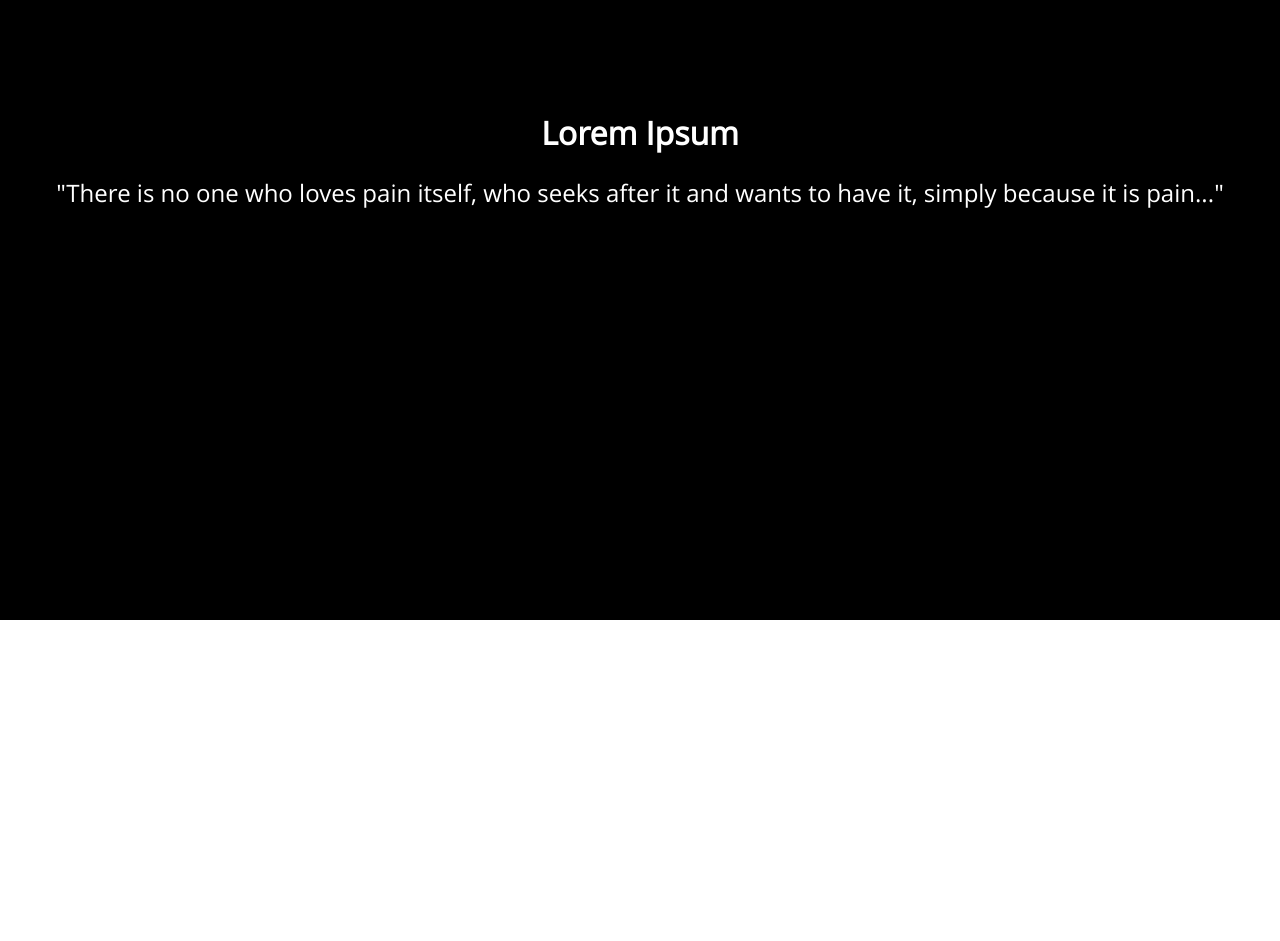
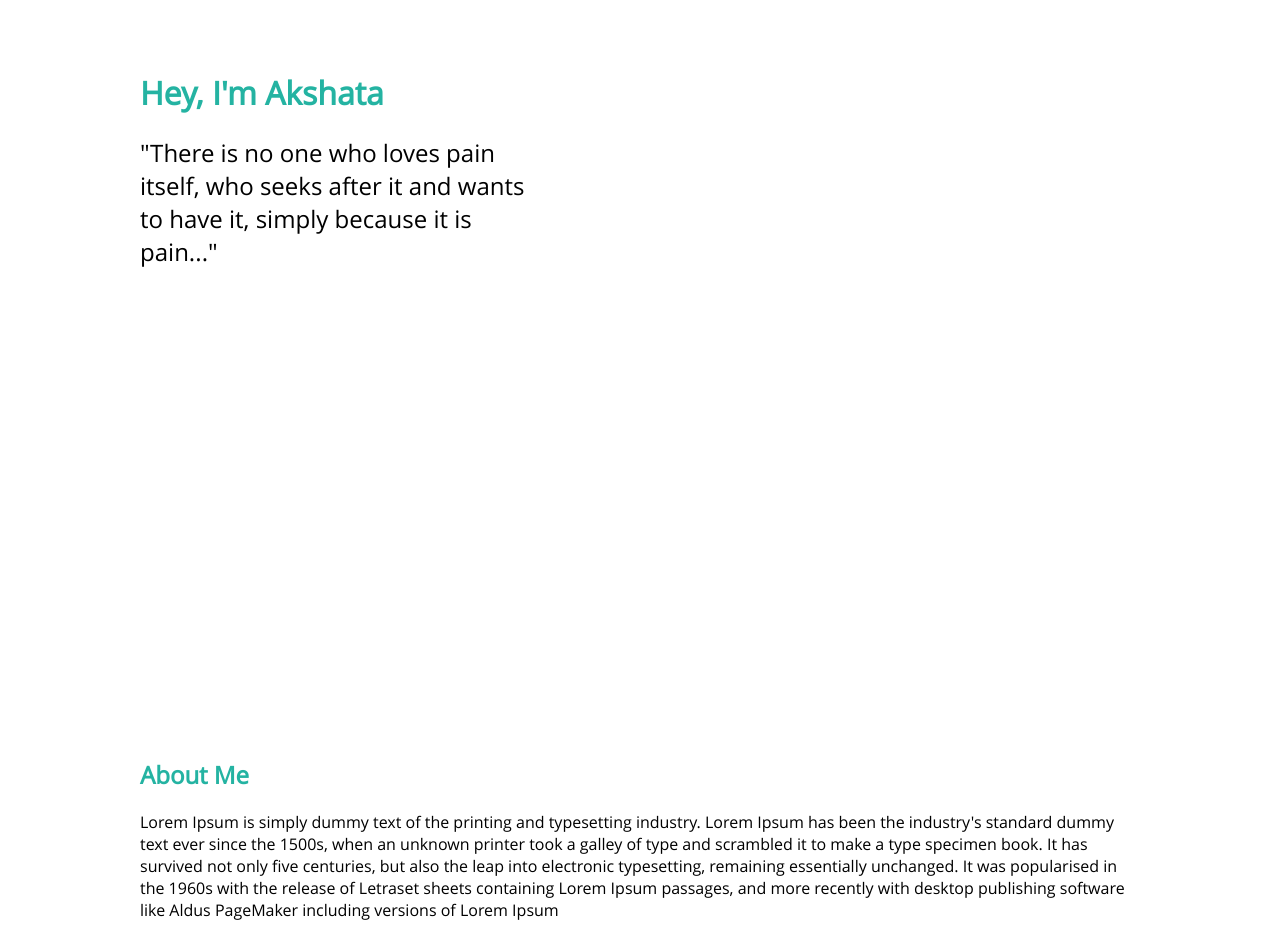
Before and after one commit to akshatarajashekar/portfolio, a Vue app: page /#/home in a window 1280 px wide. Shown: the part 180-1121 px from the top of the page. Before the commit the page ends 800 px from the top, so only its background shows below. Built offline with nearby package versions, Linux system fonts and the light colour scheme.

Commit message:
modified css on home page

```diff
--- a/src/components/app-header.vue
+++ b/src/components/app-header.vue
@@ -20,7 +20,6 @@
 </template>
 <style scoped lang="scss">
 .app-header {
-  padding: 20px 40px;
   &__home-icon {
     width: 25px;
     height: 25px;
--- a/src/components/app-main.vue
+++ b/src/components/app-main.vue
@@ -6,9 +6,10 @@
 </template>
 <style scoped lang="scss">
 .app-main {
-  background-color: black;
-  width: 100%;
+  padding: 0px 40px 0 40px;
+  background-color: white;
   height: 100vh;
+  font-family: 'Open Sans';
 }
 </style>
 <script lang="ts">
--- a/src/module/About.vue
+++ b/src/module/About.vue
@@ -1,8 +1,23 @@
 <template>
   <div :class="`${cssPrefix}`">
+    <div :class="`${cssPrefix}__container`">
+      <h2 :class="`${cssPrefix}__container-header`">About Me</h2>
+      <div :class="`${cssPrefix}__container-description`">
+        Lorem Ipsum is simply dummy text of the printing and typesetting industry. Lorem Ipsum has been the industry's standard dummy text ever since the 1500s, when an unknown printer took a galley of type and scrambled it to make a type specimen book. It has survived not only five centuries, but also the leap into electronic typesetting, remaining essentially unchanged. It was popularised in the 1960s with the release of Letraset sheets containing Lorem Ipsum passages, and more recently with desktop publishing software like Aldus PageMaker including versions of Lorem Ipsum
+      </div>
+    </div>
   </div>
 </template>
-
+<style lang="scss">
+.about {
+  &__container {
+    text-align: center;
+    &-header{
+      color: #24b3a2;
+    }
+  }
+}
+</style>
 <script lang="ts">
 import { defineComponent } from 'vue';
 const cssPrefix = 'about';
--- a/src/module/Home.vue
+++ b/src/module/Home.vue
@@ -3,12 +3,20 @@
     <div  :class="`${cssPrefix}__body`">
       <div :class="`${cssPrefix}__body_container`">
         <div :class="`${cssPrefix}__description_container`">
-        <h1 :class="`${cssPrefix}__header`">
-          Lorem Ipsum
-        </h1>
+        <div :class="`${cssPrefix}__description__header`">
+        <h1>  Hey, I'm Akshata </h1>
+        </div>
         <h2  :class="`${cssPrefix}__content`">
           "There is no one who loves pain itself, who seeks after it and wants to have it, simply because it is pain..."
         </h2>
+        </div>
+      </div>
+      <div :class="`${cssPrefix}__aboutme`">
+        <div :class="`${cssPrefix}__aboutme__container`">
+          <h2 :class="`${cssPrefix}__aboutme-header`">About Me</h2>
+          <div :class="`${cssPrefix}__aboutme-description`">
+            Lorem Ipsum is simply dummy text of the printing and typesetting industry. Lorem Ipsum has been the industry's standard dummy text ever since the 1500s, when an unknown printer took a galley of type and scrambled it to make a type specimen book. It has survived not only five centuries, but also the leap into electronic typesetting, remaining essentially unchanged. It was popularised in the 1960s with the release of Letraset sheets containing Lorem Ipsum passages, and more recently with desktop publishing software like Aldus PageMaker including versions of Lorem Ipsum
+          </div>
         </div>
       </div>
     </div>
@@ -17,24 +25,35 @@
 <style lang="scss">
 .home {
   padding-top: 120px;
-  color: white;
   &__body {
-
-    padding: 20px 40px;
+    padding: 20px 100px;
     &_container {
+      width: 40%;
       display: block;
     }
   }
-  &__header {
-     display: flex;
-    justify-content: center;
+  &__description {
+    &__header h1{
+    //  display: flex;
+    // justify-content: center;
+    color: #24b3a2;
     font-family: "Open Sans";
   }
+  }
   &__content {
-    display: flex;
-    justify-content: center;
+    // display: flex;
+    // justify-content: center;
     font-family: "Open Sans";
     font-weight: 300;
+  }
+  &__aboutme {
+    padding-top: 450px;
+    &__container {
+      // text-align: center;
+    }
+    &-header{
+      color: #24b3a2;
+    }
   }
 }
 </style>
--- a/src/shared/nav-item.vue
+++ b/src/shared/nav-item.vue
@@ -25,7 +25,7 @@
     }
   }
   &__text_property {
-    color: white;
+    color: black;
     font-size: 16px;
     font-family: "Open Sans";
   }
```
